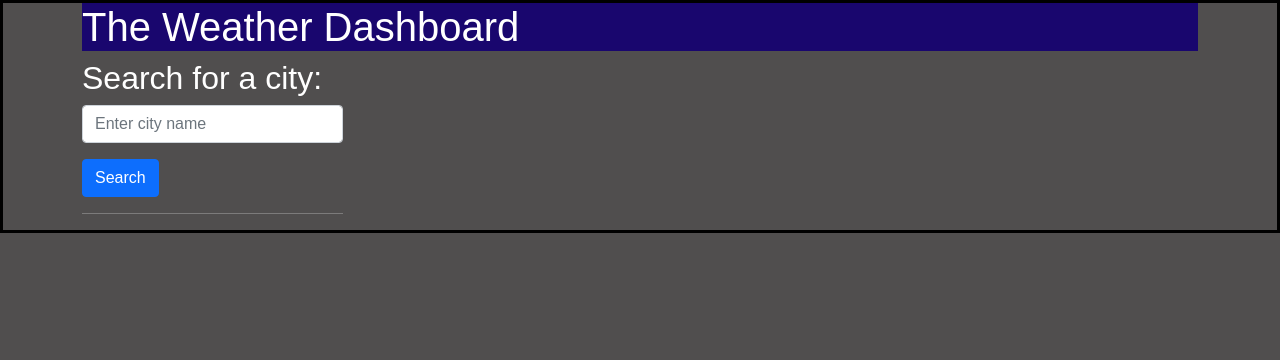
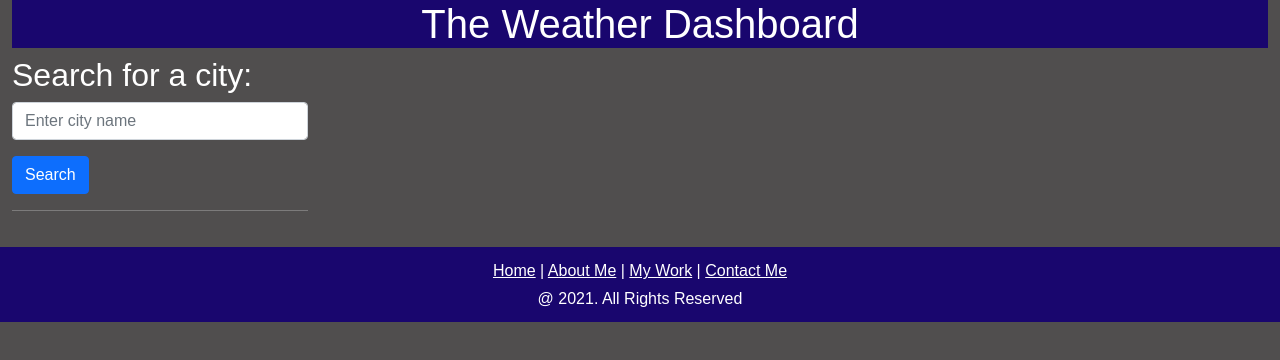
Before and after one commit to judo2000/weather_dashboard, a plain HTML site: page index.html in a window 1280 px wide. Drawn offline with nearby package versions, Linux system fonts and the light colour scheme.

Commit message:
Added a footer

```diff
--- a/assets/css/style.css
+++ b/assets/css/style.css
@@ -11,7 +11,6 @@ body {
     line-height: 1.7;
     background-color: rgb(80, 78, 78);
     color: #fff;
-    border: solid black;
 }
 
 header {
@@ -50,3 +49,18 @@ header {
 .city-btn {
     width: 100%;
 }
+
+footer {
+    background-color:rgb(25, 6, 110);
+    color: #fff;
+    padding: 10px;
+    margin-top: 20px;
+}
+
+footer, a {
+    color: #fff;
+}
+
+footer .about_me, a:hover {
+    color: gray;
+}
--- a/index.html
+++ b/index.html
@@ -13,9 +13,9 @@
     <title>The Weather Dashboard</title>
   </head>
   <body>
-    <div class="container">
+    <div class="container-fluid">
       <header>
-        <h1>The Weather Dashboard</h1>
+        <h1 class="text-center">The Weather Dashboard</h1>
       </header>
       <div class="row">
         <div class="col-md-3">
@@ -49,6 +49,14 @@
         </div>
       </div>
     </div>
+    <footer class="footer text-center">
+      <a href="#home">Home</a> |
+      <a href="#about">About Me</a> |
+      <a href="#work">My Work</a> |
+      <a href="#contact">Contact Me</a>
+      <br />
+      @ 2021. All Rights Reserved
+  </footer>
      <!-- Added link to the jQuery library -->
     <script src="https://code.jquery.com/jquery-3.5.1.min.js"></script>
 
```
